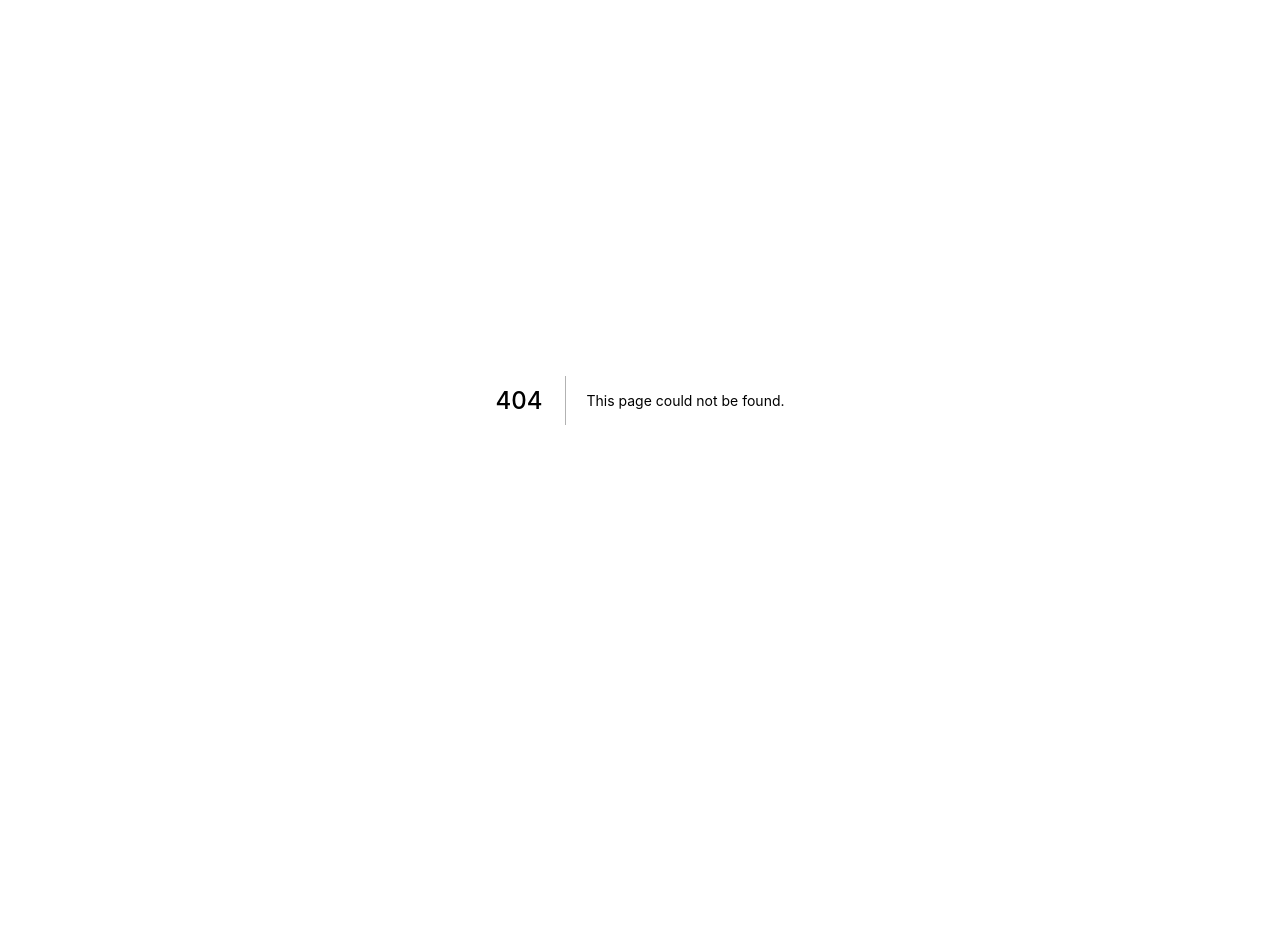
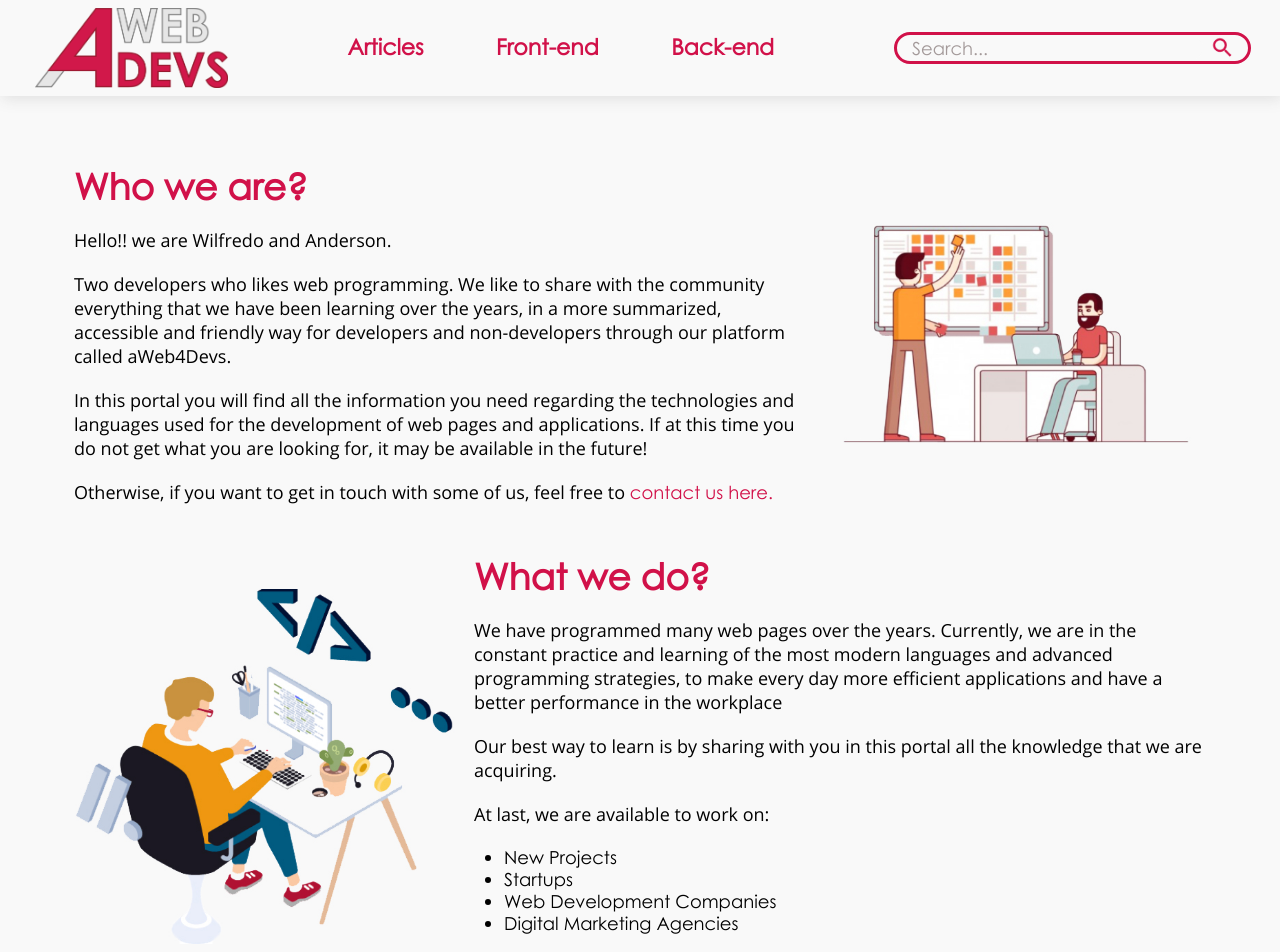
Before and after one commit to wilfredo-loreto/aWeb4Devs, a Next.js app: page /about-us in a window 1280 px wide. Before the commit this address had no page. Shown: the top 952 px of the page. Before the commit the page ends 800 px from the top, so only its background shows below. Built offline with nearby package versions, Linux system fonts and the light colour scheme.

Commit message:
Finished about us page

```diff
--- /dev/null
+++ b/pages/about-us.js
@@ -0,0 +1,61 @@
+import Layout from "../components/Layout";
+import styles from "./about-us.module.scss";
+import Link from "next/link";
+
+export default function aboutUs() {
+  return (
+    <Layout>
+      <div className={styles.mainContainer}>
+        <div className={styles.rowContainer}>
+          <div>
+            <h3>Who we are?</h3>
+            <p>Hello!! we are Wilfredo and Anderson.</p>
+            <p>
+              Two developers who likes web programming. We like to share with
+              the community everything that we have been learning over the
+              years, in a more summarized, accessible and friendly way for
+              developers and non-developers through our platform called
+              aWeb4Devs.
+            </p>
+            <p>
+              In this portal you will find all the information you need
+              regarding the technologies and languages used for the development
+              of web pages and applications. If at this time you do not get what
+              you are looking for, it may be available in the future!{" "}
+            </p>
+            <p>
+              Otherwise, if you want to get in touch with some of us, feel free
+              to <a href="contact-us">contact us here.</a>
+            </p>
+          </div>
+          <img src="images/aboutUs1.jpg" />
+        </div>
+        <div className={styles.rowContainer}>
+          <img src="images/aboutUs2.jpg" />
+          <div>
+            <h3>What we do?</h3>
+            <p>
+              We have programmed many web pages over the years. Currently, we
+              are in the constant practice and learning of the most modern
+              languages and advanced programming strategies, to make every day
+              more efficient applications and have a better performance in the
+              workplace
+            </p>
+            <p>
+              Our best way to learn is by sharing with you in this portal all
+              the knowledge that we are acquiring.
+            </p>
+            <p>At last, we are available to work on:</p>
+            <ul>
+              <li>New Projects</li>
+              <li>Startups</li>
+              <li>Web Development Companies</li>
+              <li>Digital Marketing Agencies</li>
+            </ul>
+            <p>Please <a href="/">contact us</a> if you need our help as freelancers or developers.</p>
+          </div>
+        </div>
+      </div>
+    </Layout>
+  );
+}
--- /dev/null
+++ b/pages/about-us.module.scss
@@ -0,0 +1,80 @@
+@import "../components/global.scss";
+
+.mainContainer{
+    display: flex;
+    flex-direction: column;
+    padding:5%;
+    padding-top: 3%;
+
+    .rowContainer{
+
+        display: flex;
+        flex-direction: row;
+        justify-content: space-between;
+        align-items: center;
+    }
+
+    h3{
+        @include fontSize(title);
+        color: $main-color;
+        margin: 20px;
+        margin-right: 10px;
+        margin-left: 10px;
+    }
+
+    p{
+        font-family: "OpenSans";
+        @include fontSize(text);
+        margin: 20px;
+        margin-right: 10px;
+        margin-left: 10px;
+
+    }
+    ul{
+        margin: 20px;
+        margin-left: 40px;
+        li{
+            cursor: text;
+            @include fontSize(text);
+        }
+    }
+
+    a{
+        color: $main-color;
+    }
+
+    img{
+        width: 400px;
+    }
+}
+
+@media only screen and #{$breakpoint-tablet2} {
+
+    .mainContainer{
+
+        img{
+            width: 250px;
+        }
+    }
+
+
+
+}
+
+@media only screen and #{$breakpoint-mobile} {
+
+    .mainContainer{
+
+       .rowContainer{
+           flex-direction: column;
+            align-items: center;
+       }
+
+       img{
+           width: 250px;
+       }
+    }
+
+
+
+}
```
Also changed, not shown: public/images/aboutUs1.jpg (added), public/images/aboutUs2.jpg (added).
